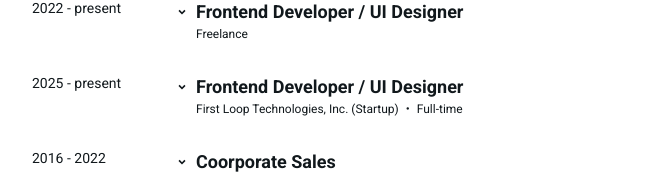
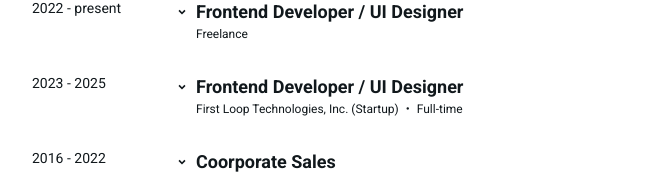
Before and after one commit to LilyCalico/portfolio-ver2, a Next.js app: page / in a window 1280 px wide. Shown: the part 1133-1307 px from the top of the page, without its empty margins (263-921 px from the left). Built offline with nearby package versions, Linux system fonts and the light colour scheme.

Commit message:
feat: Update experience

```diff
--- a/components/Experience.tsx
+++ b/components/Experience.tsx
@@ -17,7 +17,7 @@ const experiences = [
     ],
   },
   {
-    period: "2025 - present",
+    period: "2023 - 2025",
     role: "Frontend Developer / UI Designer",
     company: "First Loop Technologies, Inc. (Startup) ・ Full-time",
     bullets: [
```
